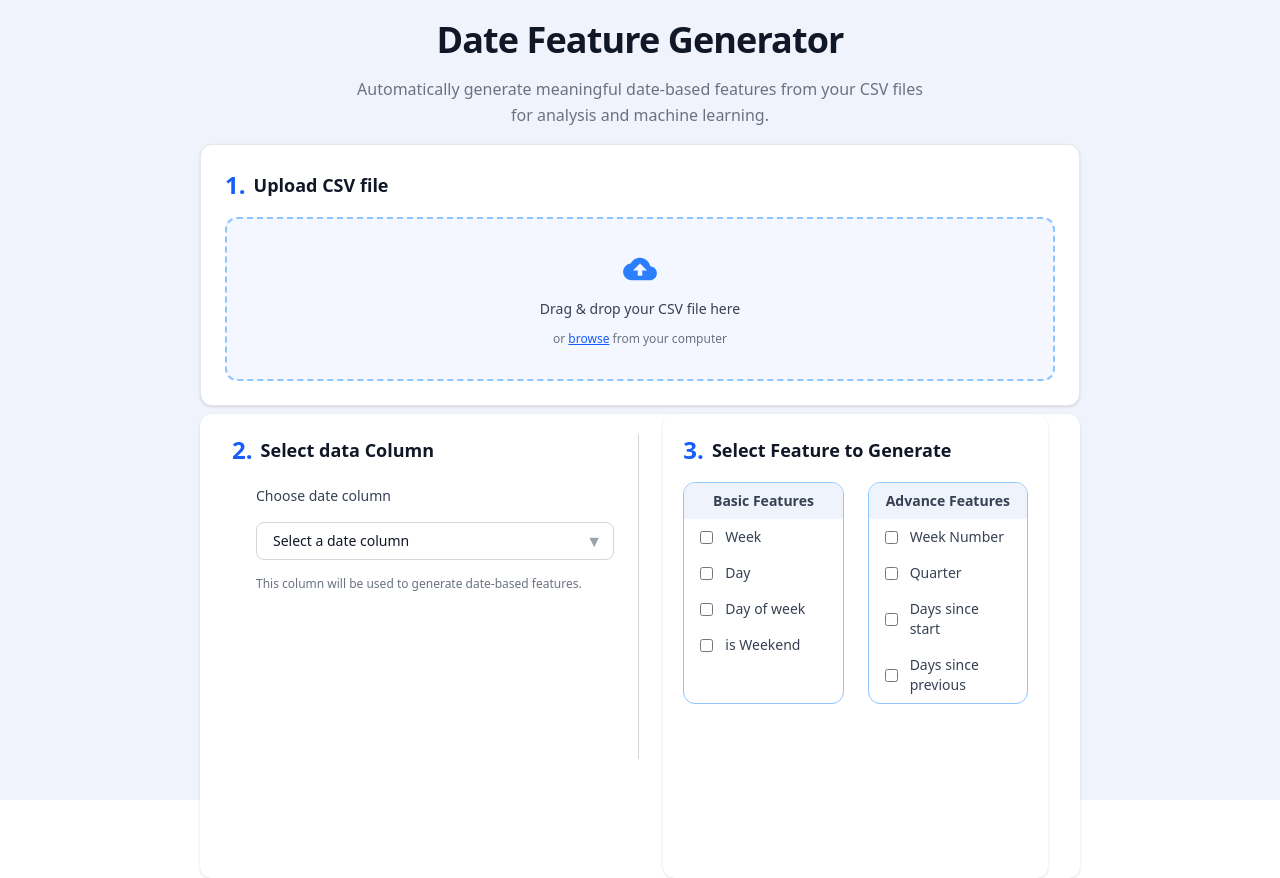
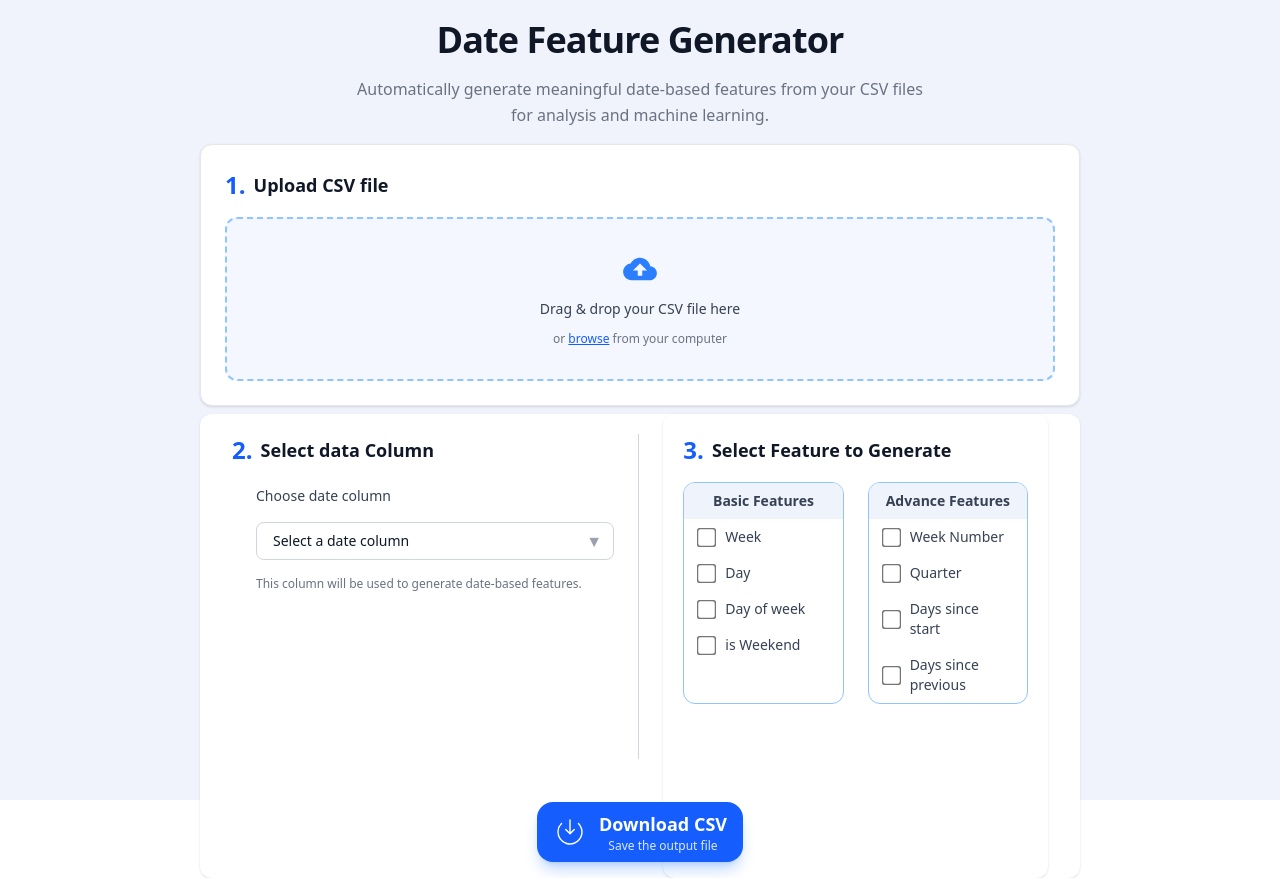
Before and after one commit to Rohit-Dhade/Date-feature-engineering, a React (Vite) app in the folder React_UI/react_ui/: page / in a window 1280 px wide. Built offline with nearby package versions, Linux system fonts and the light colour scheme.

Commit message:
Done with Download csv button.

```diff
--- a/React_UI/react_ui/src/Components/MainPart.jsx
+++ b/React_UI/react_ui/src/Components/MainPart.jsx
@@ -1,9 +1,9 @@
 import React from "react";
-import { CiSearch } from "react-icons/ci";
+import { CiSaveDown1 } from "react-icons/ci";
 
 const MainPart = () => {
   return (
-    <div className="w-full bg-white h-[61%] mt-2 flex justify-center gap-6 px-8 border-gray-200 rounded-xl shadow-sm">
+    <div className="w-full relative bg-white h-[61%] mt-2 flex justify-center gap-6 px-8 rounded-xl shadow-sm ">
       {/* left part */}
 
       <div className="h-[70%] w-1/2 mt-5 bg-white">
@@ -29,7 +29,15 @@ const MainPart = () => {
               <option value="" disabled selected>
                 Select a date column
               </option>
-              {["Date","Age","Weight","Height","bmi","college","year of interest"].map((item)=>(
+              {[
+                "Date",
+                "Age",
+                "Weight",
+                "Height",
+                "bmi",
+                "college",
+                "year of interest",
+              ].map((item) => (
                 <option value="created_at">{item}</option>
               ))}
             </select>
@@ -62,7 +70,10 @@ const MainPart = () => {
             </div>
             {["Week", "Day", "Day of week", "is Weekend"].map((item) => (
               <div className="flex items-center gap-3 px-4 py-2 text-sm text-gray-700 hover:bg-gray-50 cursor-pointer">
-                <input type="checkbox" className="accent-blue-600" />
+                <input
+                  type="checkbox"
+                  className="accent-blue-600 scale-150 origin-center"
+                />
                 {item}
               </div>
             ))}
@@ -72,15 +83,37 @@ const MainPart = () => {
             <div className="bg-[#EFF3FB] w-full text-center py-2 text-sm font-semibold text-gray-700">
               Advance Features
             </div>
-            {["Week Number","Quarter","Days since start","Days since previous"].map((item) => (
+            {[
+              "Week Number",
+              "Quarter",
+              "Days since start",
+              "Days since previous",
+            ].map((item) => (
               <div className="flex items-center gap-3 px-4 py-2 text-sm text-gray-700 hover:bg-gray-50 cursor-pointer">
-                <input type="checkbox" className="accent-blue-600" />
+                <input
+                  type="checkbox"
+                  className="accent-blue-600 scale-150 origin-center"
+                />
                 {item}
               </div>
             ))}
           </div>
         </div>
       </div>
+
+      <button
+        className="absolute bottom-4 flex items-center gap-3 rounded-2xl bg-blue-600 px-4 py-2
+             text-white shadow-lg shadow-blue-500/30
+             hover:bg-blue-700 hover:shadow-blue-500/40
+             active:scale-95 transition-all cursor-pointer"
+      >
+        <CiSaveDown1 size={34} />
+
+        <div className="flex flex-col leading-tight">
+          <span className="text-lg font-semibold">Download CSV</span>
+          <span className="text-xs text-blue-100">Save the output file</span>
+        </div>
+      </button>
     </div>
   );
 };
```
